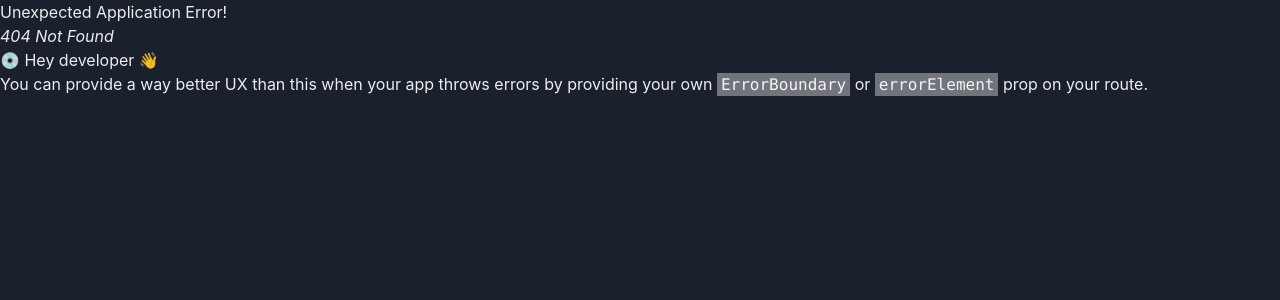
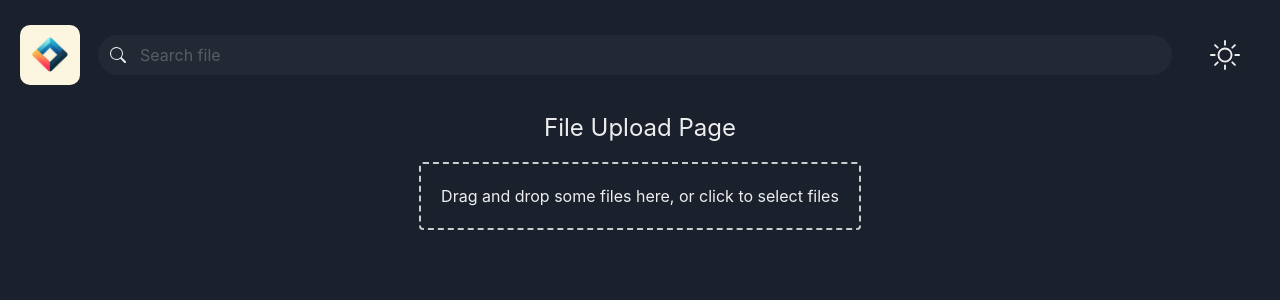
Before and after one commit to Sadiq-jaafar/max-server, a React (Vite) app: page /uplaod in a window 1280 px wide. Before the commit this address had no page. Shown: the top 300 px of the page. Built offline with nearby package versions, Linux system fonts and the light colour scheme.

Commit message:
adding upload and streaming

```diff
--- a/package.json
+++ b/package.json
@@ -20,6 +20,7 @@
     "framer-motion": "^10.16.16",
     "react": "^18.2.0",
     "react-dom": "^18.2.0",
+    "react-dropzone": "^14.2.3",
     "react-icons": "^4.12.0",
     "react-player": "^2.14.1",
     "react-router-dom": "^6.10.0"
--- a/src/App.tsx
+++ b/src/App.tsx
@@ -3,6 +3,8 @@ import NavBar from "./components/NavBar";
 import VideoGrid from "./components/VideoGrid";
 import Categgories from "./components/Categgories";
 import { useState } from "react";
+import FileUploadPage from "./pages/MediaUpload";
+import MediaStreamingPage from "./pages/StreamingPage";
 
 const App = () => {
   const [selectedCategory, setSelectedCategory] = useState<string | null>(null);
--- a/src/components/VideoCard.tsx
+++ b/src/components/VideoCard.tsx
@@ -3,7 +3,6 @@
 import React from "react";
 import { Link } from "react-router-dom";
 import { Image, Card, CardBody, Heading } from "@chakra-ui/react";
-// import { Video } from "../types"; // Assuming you have a Video type
 import { Video } from "../hooks/useVideo";
 
 interface VideoCardProps {
@@ -11,22 +10,14 @@ interface VideoCardProps {
 }
 
 const VideoCard: React.FC<VideoCardProps> = ({ video }) => {
-  // const navigateToMediaPlayer = () => {
-  //   // You can use React Router to navigate and pass video props
-  //   // For example, passing video ID in the URL
-  //   // You can modify this based on your actual route structure
-  //   // For simplicity, I'm assuming you have a "/media-player/:videoId" route
-  //   // Adjust the route and parameters as needed
-  //   const videoId = video.id;
-  //   window.location.href = `/stream/${videoId}`;
-  // };
   const thumbnailUrl = video.thumbnail || "";
+
   return (
     <Card>
       <Link to={`/stream/${video.id}`}>
         <Image
-          w="100%" // Set the width
-          h="200px" // Set the height
+          w="100%"
+          h="200px"
           objectFit="cover"
           src={thumbnailUrl}
           alt={video.title}
@@ -36,44 +27,7 @@ const VideoCard: React.FC<VideoCardProps> = ({ video }) => {
         </CardBody>
       </Link>
     </Card>
-    // <Box>
-    //   <Link to={`/media-player/${video.id}`}>
-    //     <Image
-    //       src={video.thumbnailUrl}
-    //       alt={video.title}
-    //       onClick={navigateToMediaPlayer}
-    //     />
-    //   </Link>
-    //   <Text>{video.title}</Text>
-    // </Box>
   );
 };
 
-// export default VideoCard;
-// interface Props {
-//   video: Video;
-// }
-
-// const VideoCard = ({ video }: Props) => {
-//   const thumbnailUrl = video.thumbnail || "";
-//   return (
-{
-  /* <Card>
-  <Link to={`/media-player/${video.id}`}>
-    <Image
-      w="100%" // Set the width
-      h="200px" // Set the height
-      objectFit="cover"
-      src={thumbnailUrl}
-      alt={video.title}
-    />
-    <CardBody>
-      <Heading fontSize="1xl">{video.title}</Heading>
-    </CardBody>
-  </Link>
-</Card>; */
-}
-//   );
-// };
-
 export default VideoCard;
--- a/src/main.tsx
+++ b/src/main.tsx
@@ -7,6 +7,7 @@ import theme from "./Theme.ts";
 import "./index.css";
 import { RouterProvider } from "react-router-dom";
 import router from "./routes.tsx";
+import App from "./App.tsx";
 
 const queryClient = new QueryClient();
 ReactDOM.createRoot(document.getElementById("root")!).render(
@@ -15,6 +16,7 @@ ReactDOM.createRoot(document.getElementById("root")!).render(
       <ColorModeScript initialColorMode={theme.config.initialColorMode} />
       <QueryClientProvider client={queryClient}>
         <RouterProvider router={router} />
+        {/* <App /> */}
         <ReactQueryDevtools />
       </QueryClientProvider>
     </ChakraProvider>
--- /dev/null
+++ b/src/pages/MediaUpload.tsx
@@ -0,0 +1,85 @@
+// FileUploadPage.tsx
+
+import React, { useCallback, useState } from "react";
+import { useDropzone } from "react-dropzone";
+import axios from "axios";
+import { Box, Button, Center, Text, VStack } from "@chakra-ui/react";
+
+const FileUploadPage: React.FC = () => {
+  const [uploadedFiles, setUploadedFiles] = useState<File[]>([]);
+
+  const onDrop = useCallback((acceptedFiles: File[]) => {
+    setUploadedFiles(acceptedFiles);
+  }, []);
+
+  const uploadFiles = async () => {
+    const formData = new FormData();
+
+    uploadedFiles.forEach((file, index) => {
+      formData.append(`file${index + 1}`, file);
+    });
+
+    try {
+      const response = await axios.post(
+        "http://localhost:9000/api/media",
+        formData,
+        {
+          headers: {
+            "Content-Type": "multipart/form-data",
+          },
+        }
+      );
+
+      console.log("Upload successful:", response.data);
+      // Handle success as needed
+    } catch (error) {
+      console.error("Upload failed:", error);
+      // Handle error as needed
+    }
+  };
+
+  const { getRootProps, getInputProps } = useDropzone({
+    onDrop,
+  });
+
+  return (
+    <VStack spacing={4} align="center">
+      <Text fontSize="2xl">File Upload Page</Text>
+      <Box
+        p={4}
+        borderWidth="2px"
+        borderRadius="lg"
+        {...getRootProps()}
+        style={dropzoneStyle}
+      >
+        <input {...getInputProps()} />
+        <Text>Drag and drop some files here, or click to select files</Text>
+      </Box>
+      {uploadedFiles.length > 0 && (
+        <VStack>
+          <Text fontSize="xl" mb={4}>
+            Uploaded Files:
+          </Text>
+          <ul>
+            {uploadedFiles.map((file, index) => (
+              <li key={index}>{file.name}</li>
+            ))}
+          </ul>
+          <Button onClick={uploadFiles} colorScheme="teal" mt={4}>
+            Upload Files
+          </Button>
+        </VStack>
+      )}
+    </VStack>
+  );
+};
+
+const dropzoneStyle: React.CSSProperties = {
+  border: "2px dashed #ccc",
+  borderRadius: "4px",
+  padding: "20px",
+  textAlign: "center",
+  cursor: "pointer",
+};
+
+export default FileUploadPage;
--- a/src/pages/StreamingPage.tsx
+++ b/src/pages/StreamingPage.tsx
@@ -1,11 +1,60 @@
-import { Heading, Text } from "@chakra-ui/react";
+// MediaStreamingPage.tsx
 
-const StreamingPage = () => {
+import React, { useEffect, useState } from "react";
+import ReactPlayer from "react-player";
+import axios from "axios";
+import { VStack, Heading, Box } from "@chakra-ui/react";
+
+interface MediaFile {
+  id: string;
+  type: string;
+}
+
+const MediaStreamingPage: React.FC = () => {
+  const [mediaFiles, setMediaFiles] = useState<MediaFile[]>([]);
+
+  // Replace this function with your actual API fetch function
+  const fetchMediaData = async () => {
+    try {
+      const response = await axios.get("http://localhost:9000/api/media");
+      setMediaFiles(response.data.data);
+    } catch (error) {
+      console.error("Error fetching media data:", error);
+    }
+  };
+
+  useEffect(() => {
+    fetchMediaData();
+  }, []);
+
+  const getMediaUrl = (id: string, type: string) =>
+    `http://localhost:9000/api/media/stream/${id}`;
+
   return (
-    <Text>
-      <Heading>streamng page</Heading>
-    </Text>
+    <VStack spacing={4} align="center">
+      <Heading size="xl">Media Streaming Page</Heading>
+      <Box>
+        {mediaFiles.map((mediaFile, index) => (
+          <Box key={index} mb="4" p="4" borderWidth="1px" borderRadius="lg">
+            {mediaFile.type === "image" ? (
+              <img
+                src={getMediaUrl(mediaFile.id, mediaFile.type)}
+                alt={`Media ${index}`}
+                style={{ width: "100%", height: "auto" }}
+              />
+            ) : (
+              <ReactPlayer
+                url={getMediaUrl(mediaFile.id, mediaFile.type)}
+                controls
+                width="100%"
+                height="auto"
+              />
+            )}
+          </Box>
+        ))}
+      </Box>
+    </VStack>
   );
 };
 
-export default StreamingPage;
+export default MediaStreamingPage;
--- a/src/routes.tsx
+++ b/src/routes.tsx
@@ -2,6 +2,8 @@ import { createBrowserRouter } from "react-router-dom";
 import Layout from "./pages/Layout";
 import HomePage from "./pages/HomePage";
 import StreamingPage from "./pages/StreamingPage";
+import FileUploadPage from "./pages/MediaUpload";
+import MediaStreamingPage from "./pages/StreamingPage";
 
 const router = createBrowserRouter([
   {
@@ -9,7 +11,9 @@ const router = createBrowserRouter([
     element: <Layout />,
     children: [
       { index: true, element: <HomePage /> },
-      { path: "id", element: <StreamingPage /> }, // Fixed the path for video ID
+      { path: "id", element: <StreamingPage /> },
+      { path: "uplaod", element: <FileUploadPage /> },
+      { path: "stream/:idm", element: <MediaStreamingPage /> }, // Fixed the path for video ID
     ],
   },
 ]);
```
Also changed, not shown: 1 other file (tests, documents, lock files or other folders).
